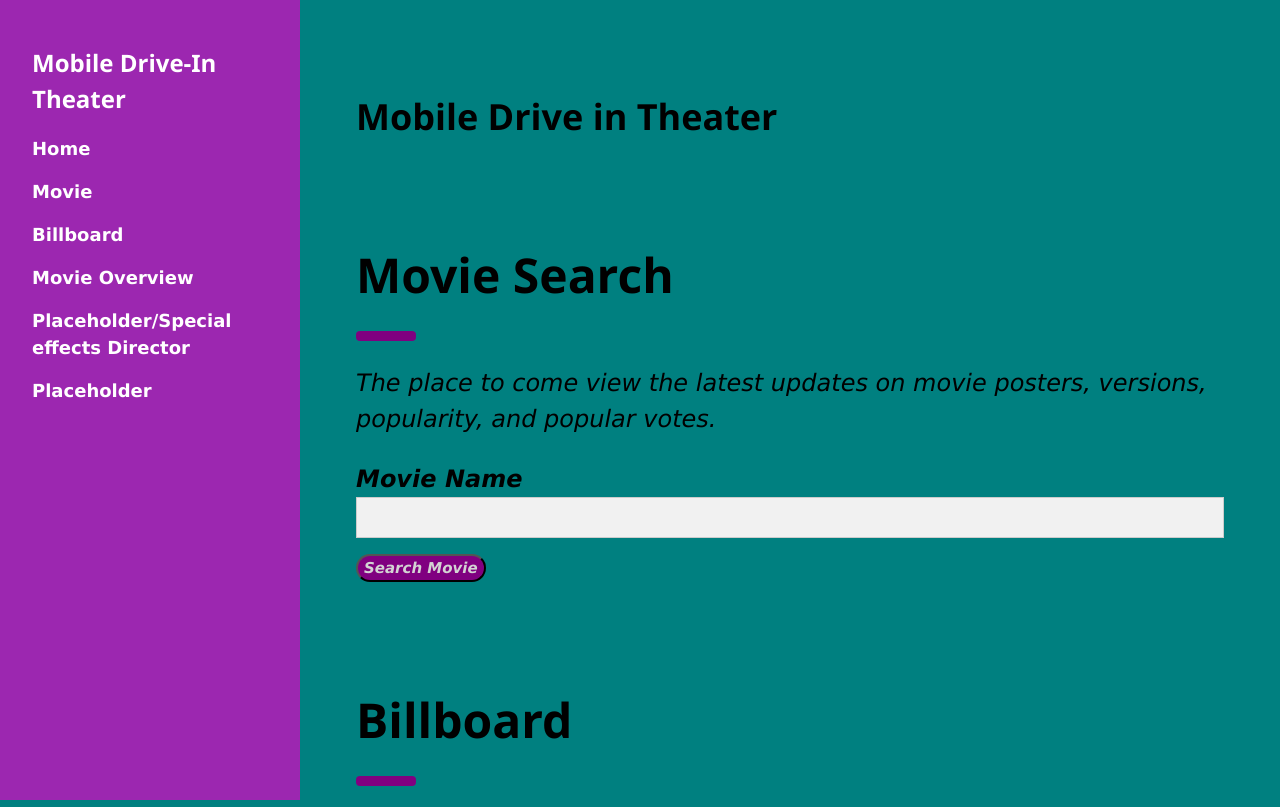
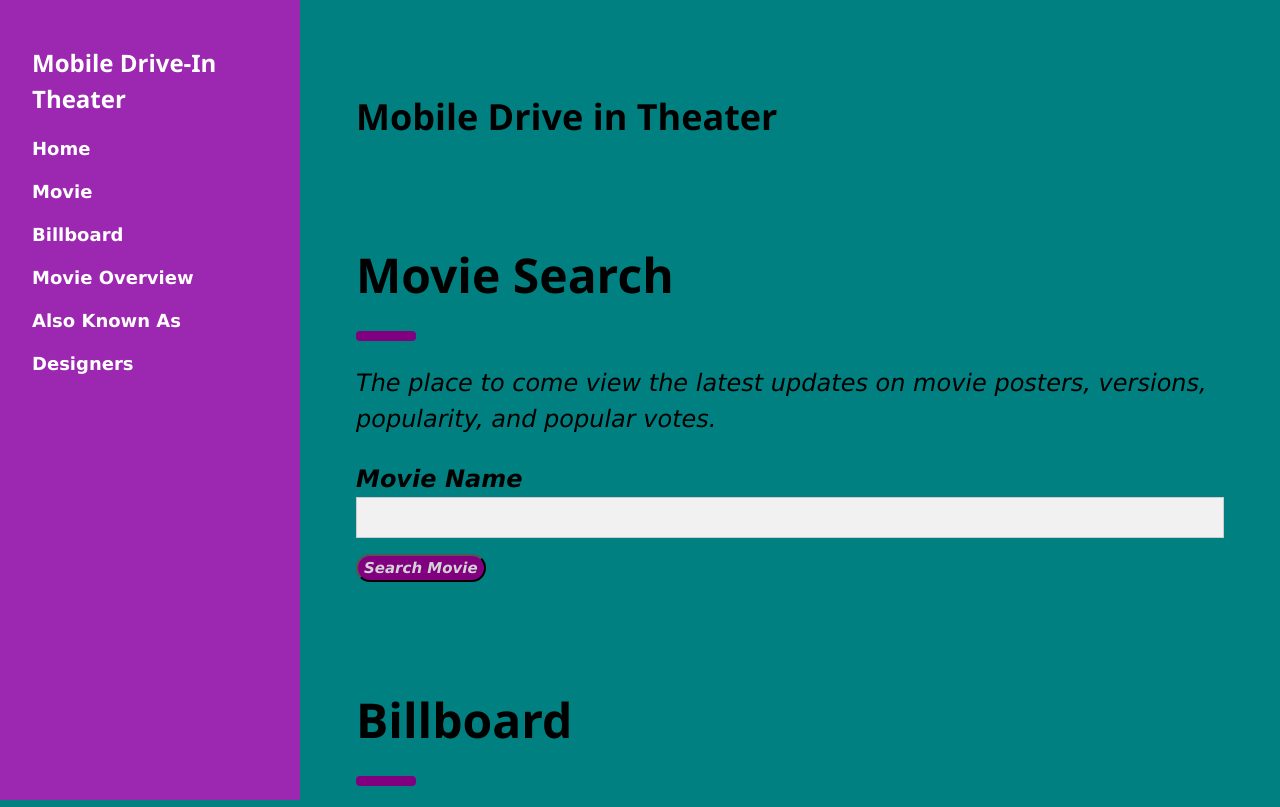
Before and after one commit to katrinecollins/group-1-project, a plain HTML site: page index.html in a window 1280 px wide. Shown: the top 807 px of the page. Drawn offline with Linux system fonts and the light colour scheme.

Commit message:
update after pusht

```diff
--- a/assets/css/style.css
+++ b/assets/css/style.css
@@ -63,7 +63,7 @@ p {font-size: 24px;
 span {Color:purple;
       font-style: italic;
     }
-
+#overview {color: black;}
 /* nav {background-color: blue;
     padding: 16px;
     font-weight: bold;
--- a/index.html
+++ b/index.html
@@ -1,6 +1,6 @@
 <!DOCTYPE html>
 <html lang="en">
-<title>It's Movie Time!</title>
+<title>Mobile Drive-In Theater</title>
 <meta charset="UTF-8">
 <meta name="viewport" content="width=device-width, initial-scale=1">
 <!-- <link rel="stylesheet" href="https://www.w3schools.com/w3css/4/w3.css"> -->
@@ -21,8 +21,8 @@
     <a href="#Movie" onclick="w3_close();" class="w3-bar-item w3-button w3-hover-white">Movie</a>
     <a href="#Billboard" onclick="w3_close()" class="w3-bar-item w3-button w3-hover-white">Billboard</a>
     <a href="#Movie Overview" onclick="w3_close()" class="w3-bar-item w3-button w3-hover-white">Movie Overview</a>
-    <a href="#Placeholder/Special effects Director" onclick="w3_close()" class="w3-bar-item w3-button w3-hover-white">Placeholder/Special effects Director</a>
-    <a href="#Placeholder" onclick="w3_close()" class="w3-bar-item w3-button w3-hover-white">Placeholder</a>
+    <a href="#Also Known As" onclick="w3_close()" class="w3-bar-item w3-button w3-hover-white">Also Known As</a>
+    <a href="#Designers" onclick="w3_close()" class="w3-bar-item w3-button w3-hover-white">Designers</a>
   </div>
 </nav>
 
@@ -114,7 +114,7 @@
   </div>
 
   <!-- Placeholder -->
-  <div class="w3-container" id="Placeholder/Special effects Director" style="margin-top:75px">
+  <div class="w3-container" id="Also Known As" style="margin-top:75px">
     <h1 class="w3-xxxlarge w3-text-Purple"><b>Also Known As</b></h1>
     <hr style="width:50px;border:5px solid Purple" class="w3-round">
     <p>The movie searched is also affiliated with the below original title.</p>
@@ -132,7 +132,7 @@
       </ul>
     </div>
   <!-- placeholder/Special Effects Director -->
-  <div class="w3-container" id="Placeholder" style="margin-top:75px">
+  <div class="w3-container" id="Designers" style="margin-top:75px">
     <h1 class="w3-xxxlarge w3-text-Purple"></h1>
     <hr style="width:50px;border:5px solid Purple" class="w3-round">
     <p>❤️ Made with Love by Katrine, Patrena & Ryan.LLC &copy; 2021 <img src="./assets/images/TMDB.svg" style="width:05%" class ="w3-right" alt="TMDB"></br>
```
